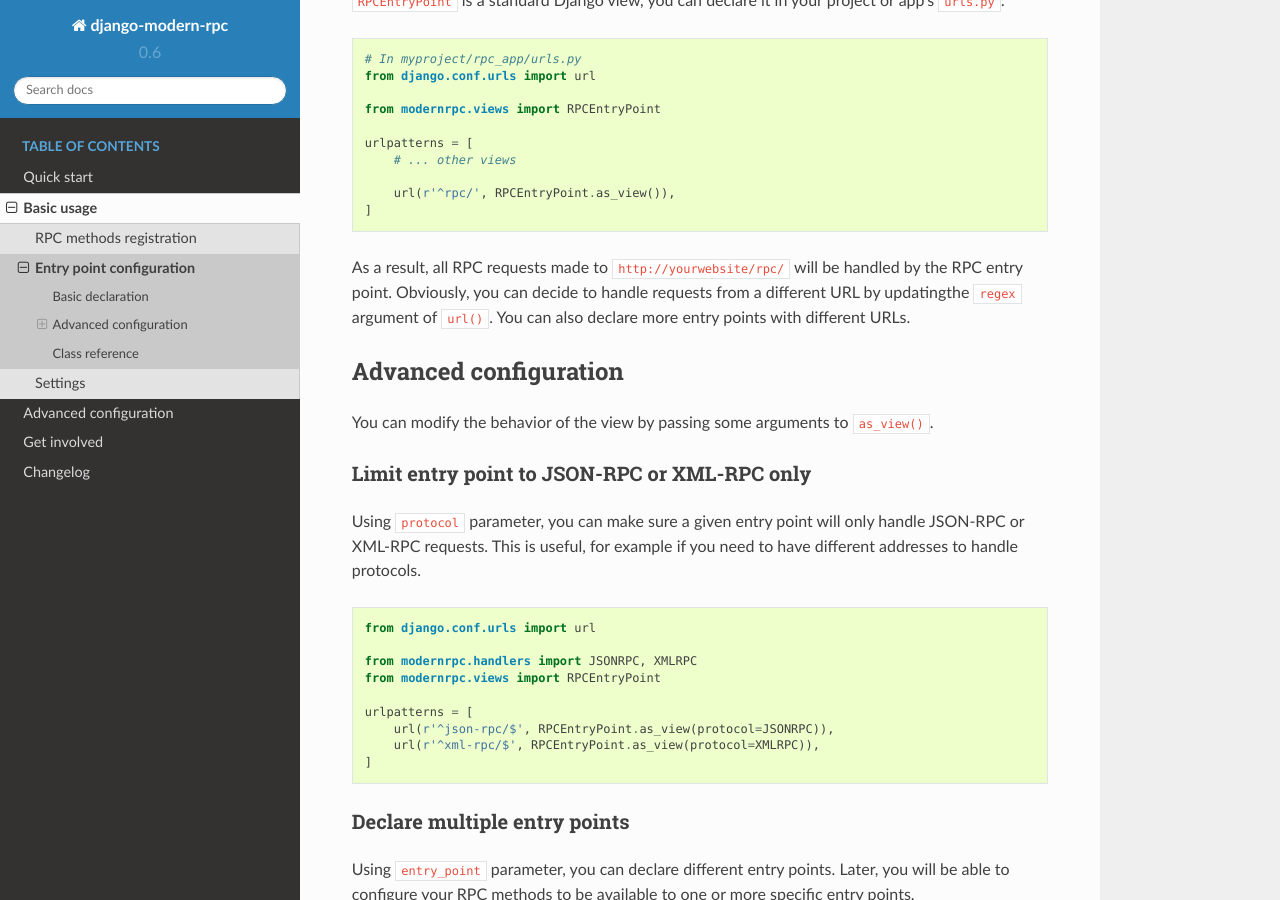
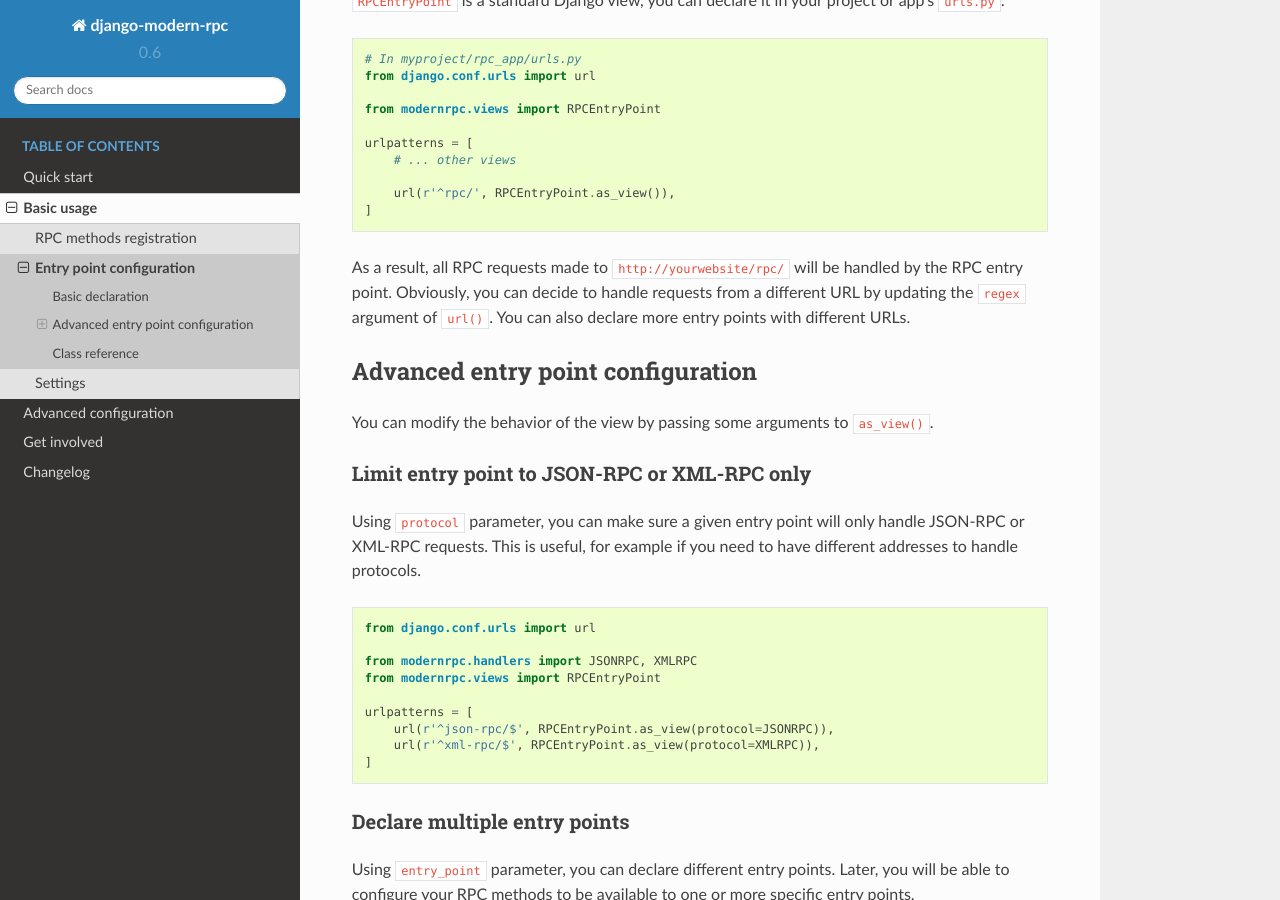
Before and after one commit to alorence/django-modern-rpc, a Sphinx documentation site: the page built from docs/source/basic_usage/entry_point_configuration.rst, in a window 1280 px wide and 900 px high, scrolled down 300 px. Built offline with Sphinx 7.4.7 and the Read the Docs theme 2.0.0, drawn with Linux system fonts in a browser that asks for light colours.

```diff
--- a/docs/source/advanced/tips_and_tricks.rst
+++ b/docs/source/advanced/tips_and_tricks.rst
@@ -2,8 +2,8 @@
 Tips and tricks
 ===============
 
-Access the current request
---------------------------
+Access to current request from RPC methods
+------------------------------------------
 
 If you need to access some environment from your RPC method, simply adds ``**kwargs`` in function parameters. When the
 function will be executed, a dict will be passed as argument, providing the following information:
--- a/docs/source/basic_usage/entry_point_configuration.rst
+++ b/docs/source/basic_usage/entry_point_configuration.rst
@@ -24,11 +24,11 @@ Basic declaration
     ]
 
 As a result, all RPC requests made to ``http://yourwebsite/rpc/`` will be handled by the RPC entry point. Obviously,
-you can decide to handle requests from a different URL by updatingthe ``regex`` argument of ``url()``. You can also
+you can decide to handle requests from a different URL by updating the ``regex`` argument of ``url()``. You can also
 declare more entry points with different URLs.
 
-Advanced configuration
-======================
+Advanced entry point configuration
+==================================
 
 You can modify the behavior of the view by passing some arguments to ``as_view()``.
 
--- a/docs/source/basic_usage/methods_registration.rst
+++ b/docs/source/basic_usage/methods_registration.rst
@@ -73,4 +73,4 @@ You can also change this behavior by setting arguments to the decorator:
 Access request, protocol and other info from a RPC method
 =========================================================
 
-See :doc:`../advanced/tips_and_tricks`.
+See :ref:`Access to current request from RPC methods`.
--- a/docs/source/conf.py
+++ b/docs/source/conf.py
@@ -50,6 +50,7 @@ settings.configure()
 extensions = [
     'sphinx.ext.viewcode',
     'sphinx.ext.autodoc',
+    'sphinx.ext.autosectionlabel',
 ]
 
 # Add any paths that contain templates here, relative to this directory.
--- a/docs/source/quickstart.rst
+++ b/docs/source/quickstart.rst
@@ -42,8 +42,8 @@ An entry point is the URL used by clients to call your RPC methods. Declare it a
         url(r'^rpc/', RPCEntryPoint.as_view()),
     ]
 
-Entry points behavior can be customized with some arguments. Read the page :doc:`Entry Points configuration
-<basic_usage/entry_point_configuration>` for more information.
+Entry points behavior can be customized with some arguments. Read the page :ref:`Entry point configuration`
+ for more information.
 
 Write and register your methods
 ===============================
```
